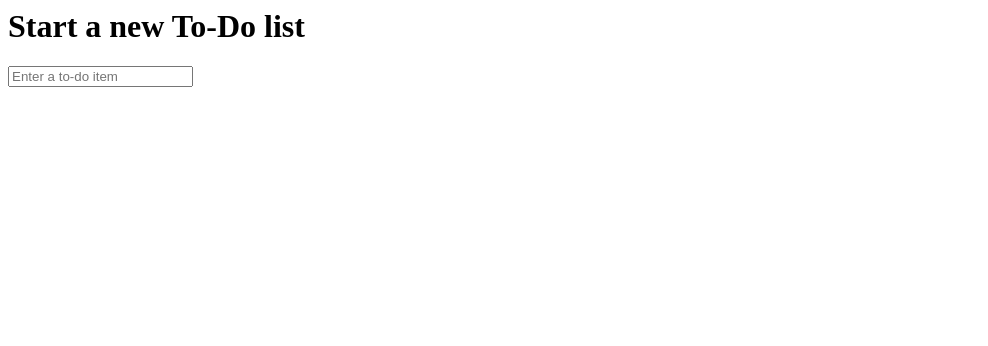
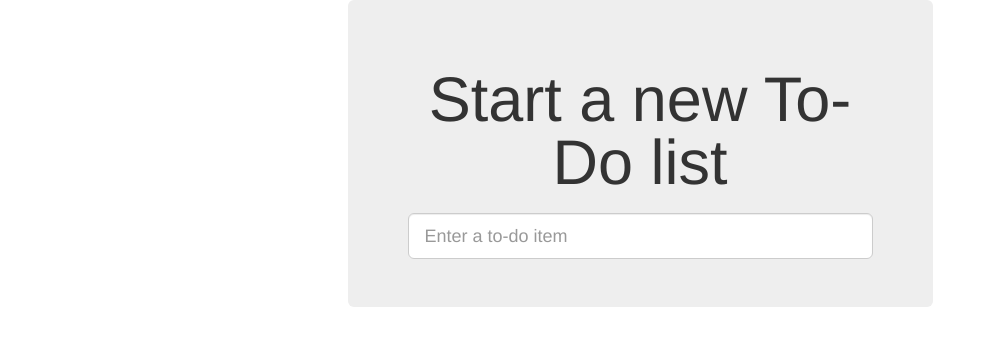
Before and after one commit to bgchpmn/superlists, a Django app: page / in a window 1280 px wide. Shown: the top 346 px of the page, without its empty margins (0-988 px from the left). Run offline with Django 3.2, Linux system fonts and the light colour scheme; some libraries are stand-ins or nearby versions.

Commit message:
Use Bootstrap to improve layout.

```diff
--- /dev/null
+++ b/lists/static/base.css
@@ -0,0 +1 @@
+#id_new_item {margin-top: 2ex;}
--- a/lists/templates/base.html
+++ b/lists/templates/base.html
@@ -1,15 +1,27 @@
-<html>
+<!DOCTYPE html>
+<html lang="en">
   <head>
     <title>To-Do Lists</title>
+    <meta name="viewport" content="width=device-width, intitial-scale=1.0">
+    <link href="/static/bootstrap/css/bootstrap.min.css" rel="stylesheet" media="screen">
+    <link href="/static/base.css" rel="stylesheet" media="screen">
   </head>
 
   <body>
+    <div class="container">
+      <div class="row">
+        <div class="col-md-6 col-md-offset-3 jumbotron">
+          <div class="text-center">
             <h1>{% block header_text %}{% endblock %}</h1>
             <form method="POST" action="{% block form_action %}{% endblock %}">
-      <input name="item_text" id="id_new_item" placeholder="Enter a to-do item" />
+              <input name="item_text" id="id_new_item" class="form-control input-lg" placeholder="Enter a to-do item" />
               {% csrf_token %}
             </form>
+          </div>
           {% block table %}
           {% endblock %}
+        </div>
+      </div>
+    </div>
   </body>
 </html>
```
Lines whose indentation alone changed are shown as unchanged.
